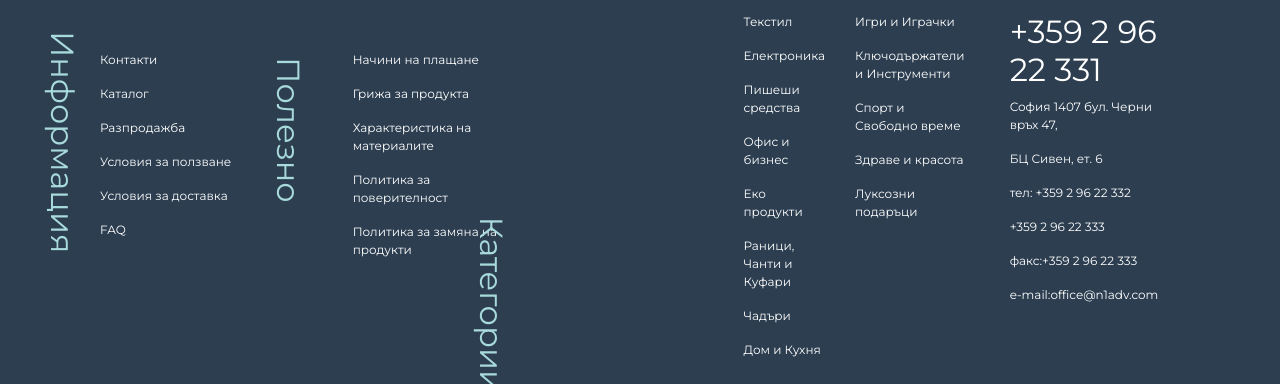
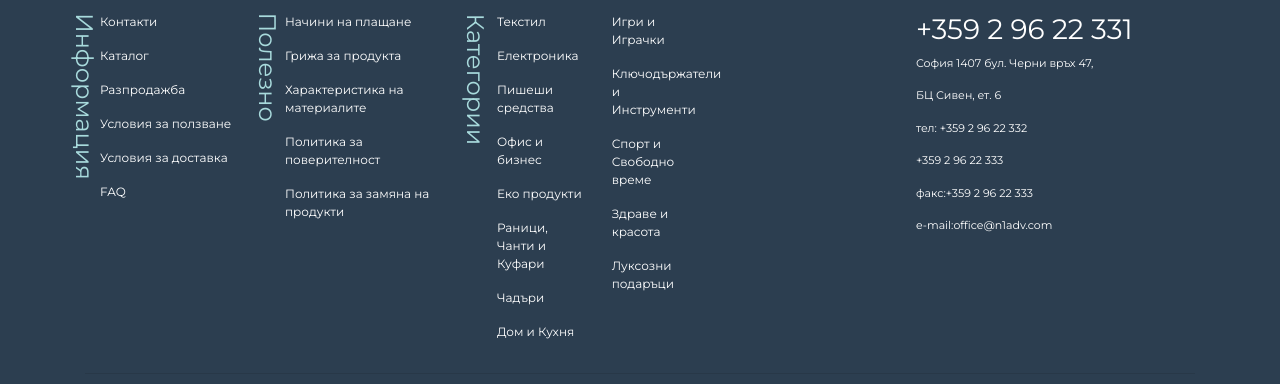
Before and after one commit to MPredova/Eurocoders, a plain HTML site: page index.html in a window 1280 px wide. Shown: the part 2237-2621 px from the top of the page. Drawn offline with nearby package versions, Linux system fonts and the light colour scheme.

Commit message:
footer changes

```diff
--- a/css/styles.css
+++ b/css/styles.css
@@ -258,7 +258,7 @@
 	width: 300px;
 	display: flex;
 } */
-.section-header {
+.section-header:not(.categories) {
 	/*TODO Need to make sure the middle one has the same distance as the others later */
 	align-self: center;
 	margin-left: -10%;
@@ -266,8 +266,34 @@
 	transform: rotate(90deg);
 	margin: 0px;
 	padding: 0px;
-	position:relative;
-	left:-150px;
+	/* position:relative; */
+	position:absolute;
+	left:-128px;
+	top:91px;
+	font-size:24px;
+
+}
+.information-header{
+	top:112px !important;
+	right:60px;
+}
+.section-header.categories{
+	font-size:24px;
+	align-self: center;
+	margin-left: -10%;
+	color: #a8dadc;
+	transform: rotate(90deg);
+	margin: 0px;
+	padding: 0px;
+	position:absolute;
+	right:300px;
+	bottom:263px;
+}
+.footer-section.kategorii{
+	margin-left:167px;
+}
+.section-header.polezno-header{
+	right:63px;
 	top:110px;
 
 }
@@ -278,3 +304,11 @@ hr {
 .kategorii{
 	display:flex;
 }
+.polezno {
+	margin-right:-155px;
+}
+.contacts{
+	font-size:11px;
+	margin-left:60px;
+	margin-right:-80px;
+}
--- a/index.html
+++ b/index.html
@@ -306,8 +306,8 @@
                 <p>Advertising</p>
             </div>
             <div class="footer-sections">
-                <div class="footer-section information col">
-                    <h2 class="section-header">Информация</h2>
+                <div class="footer-section information col-md-2">
+                    <h2 class="section-header information-header">Информация</h2>
                     <div>
                         <p>Контакти</p>
                         <p>Каталог</p>
@@ -318,8 +318,8 @@
                     </div>
                 </div>
 
-                <div class="footer-section polezno col">
-                    <h2 class="section-header">Полезно</h2>
+                <div class="footer-section polezno col-md-2">
+                    <h2 class="section-header polezno-header">Полезно</h2>
                     <div>
                         <p>Начини на плащане</p>
                         <p>Грижа за продукта</p>
@@ -330,8 +330,8 @@
                 </div>
 
                 <div class="footer-section kategorii col">
-                    <h2 class="section-header">Категории</h2>
-                    <div class="col">
+                    <h2 class="section-header categories">Категории</h2>
+                    <div class="col-md-4">
                         <p>Текстил</p>
                         <p>Електроника</p>
                         <p>Пишеши средства</p>
@@ -341,7 +341,7 @@
                         <p>Чадъри</p>
                         <p>Дом и Кухня</p>
                     </div>
-                    <div class="col">
+                    <div class="col-md-4">
                         <p>Игри и Играчки</p>
                         <p>Ключодържатели и Инструменти</p>
                         <p>Спорт и Свободно време</p>
@@ -350,8 +350,8 @@
                     </div>
                 </div>
 
-                <div class="footer-section information col">
-                    <h2>+359 2 96 22 331</h2>
+                <div class="footer-section contacts col">
+                    <h3>+359 2 96 22 331</h3>
                     <div>
                         <p>София 1407 бул. Черни връх 47,</p>
                         <p>БЦ Сивен, ет. 6</p>
```
